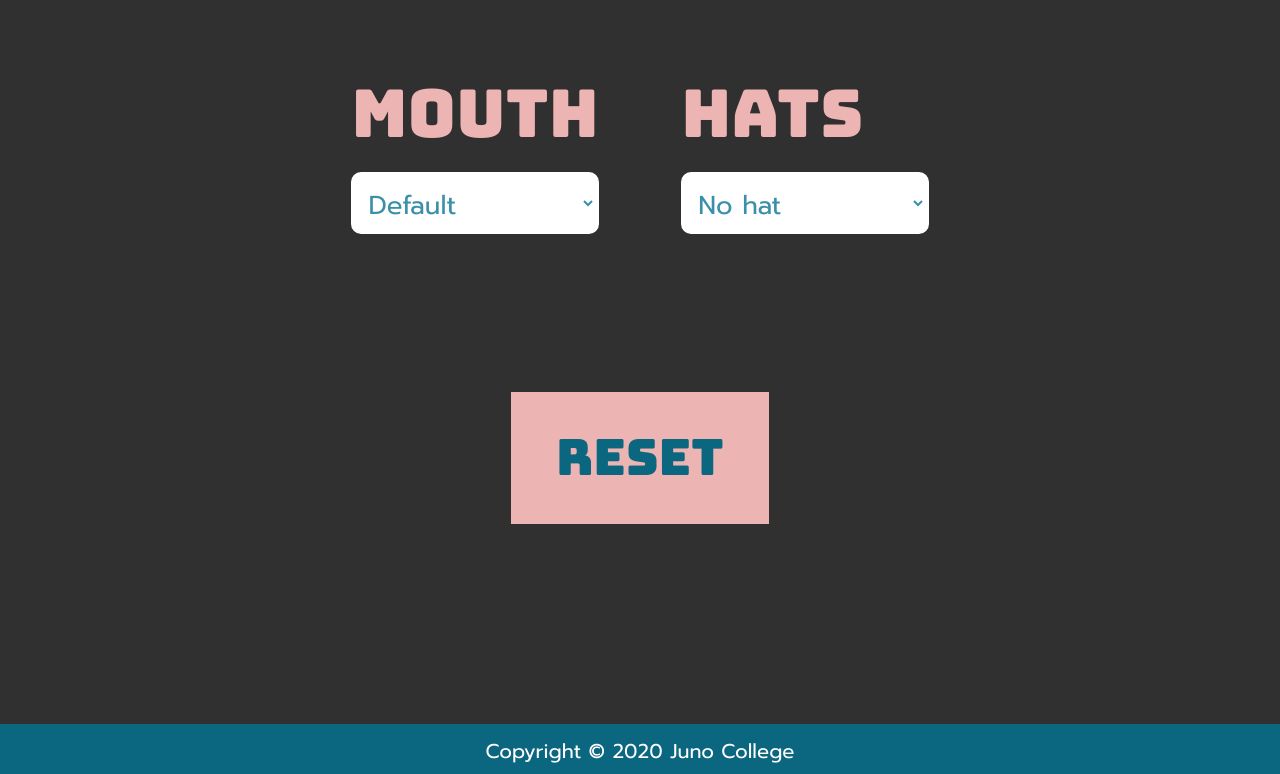
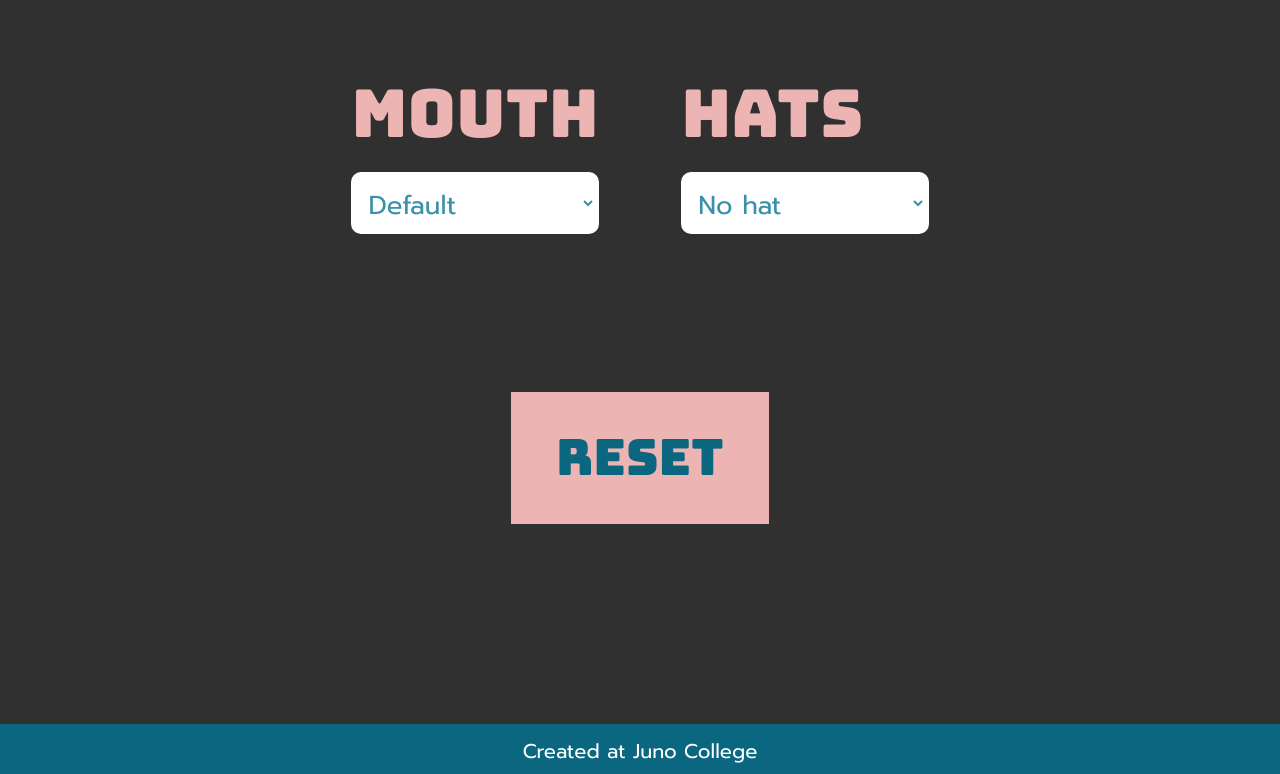
Before and after one commit to Yuisdrawing/YeonjinYuProjectThree, a plain HTML site: page index.html in a window 1280 px wide. Shown: the part 2148-2922 px from the top of the page. Drawn offline with nearby package versions, Linux system fonts and the light colour scheme.

Commit message:
edited footer <p>

```diff
--- a/index.html
+++ b/index.html
@@ -78,7 +78,7 @@
         </main>
         <button id="reset" type="reset">Reset</button>
         <footer>
-            <p><a href="https://junocollege.com/">Copyright © 2020 Juno College</a></p>
+            <p><a href="https://junocollege.com/">Created at Juno College</a></p>
         </footer>
 
 
```
